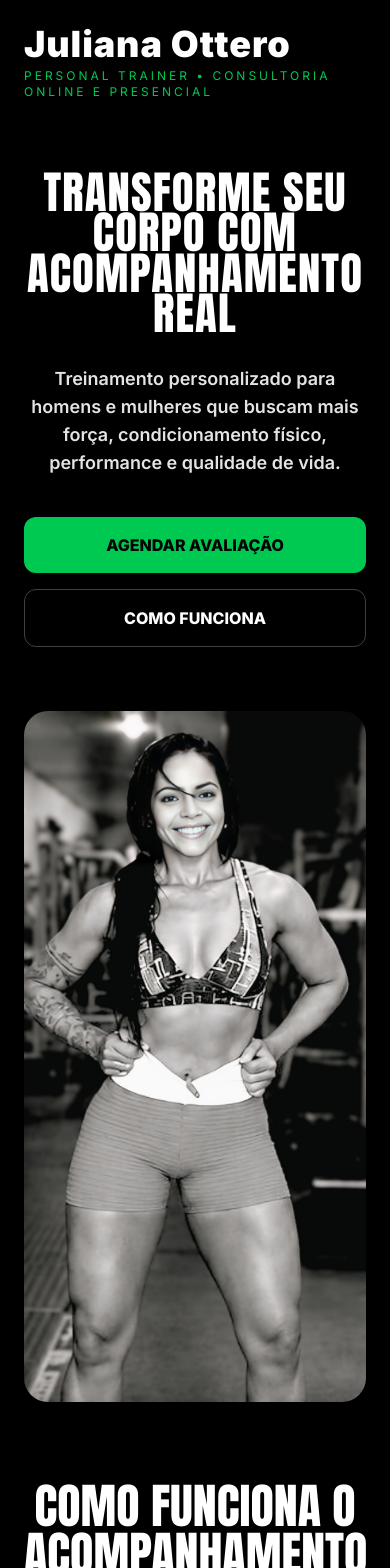
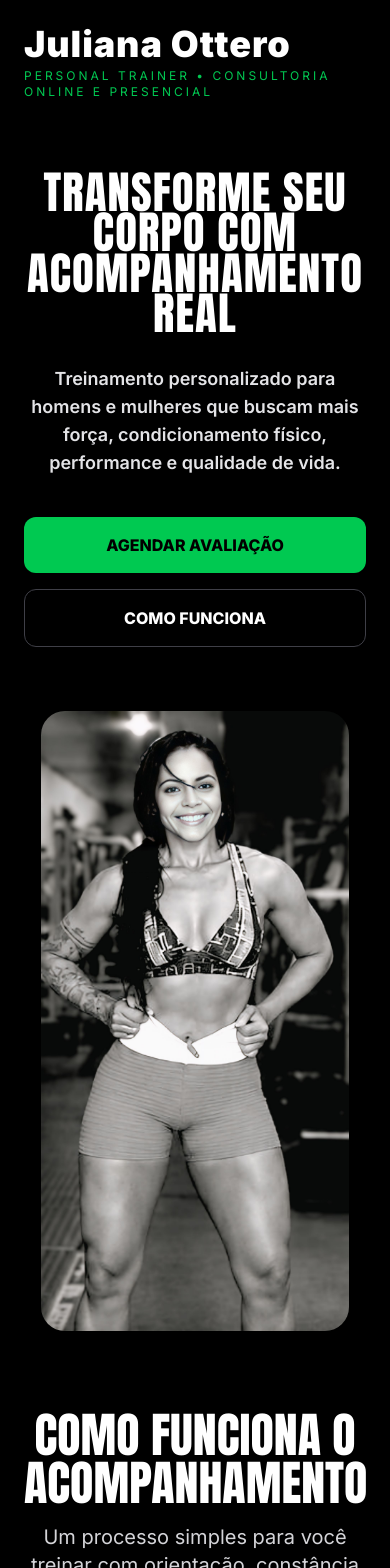
Before and after one commit to dominguesinglid-stack/leadify, a Next.js app: page /juliana in a window 390 px wide. Shown: the top 1568 px of the page. Built offline with nearby package versions, Linux system fonts and the light colour scheme.

Commit message:
ajusta tamanho foto mobile

```diff
--- a/app/juliana/page.tsx
+++ b/app/juliana/page.tsx
@@ -70,9 +70,9 @@ export default function PersonalTrainerPage() {
       <Image
         src="/images/juliana-hero.jpg"
         alt="Juliana Personal Trainer"
-        width={420}
-        height={760}
-        className="h-auto max-h-[760px] w-auto rounded-3xl object-contain shadow-2xl" priority
+        width={360}
+        height={620}
+        className="h-auto max-h-[620px] w-auto rounded-3xl object-contain shadow-2xl lg:max-h-[760px]" priority
       />
     </div>
   </div>
```
